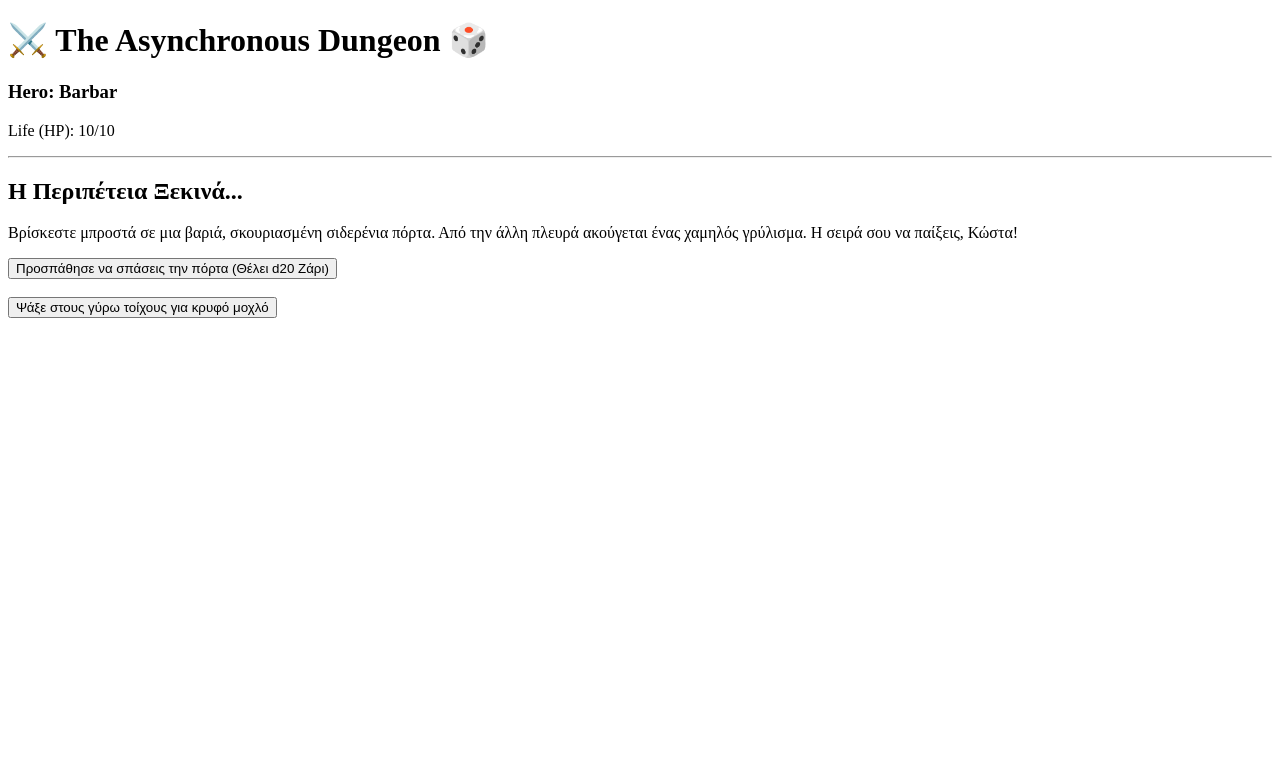
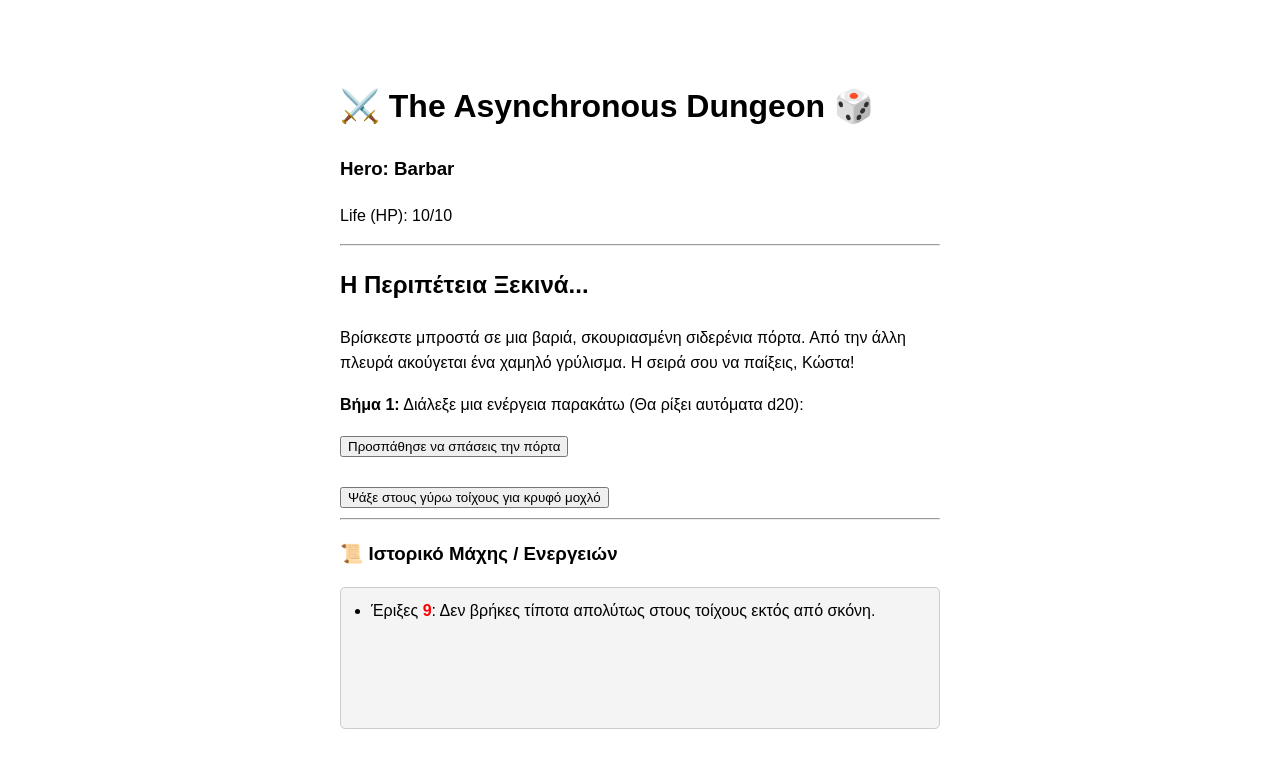
Before and after one commit to fotsvs/KFN, a plain HTML site: page index.HTML in a window 1280 px wide. Both pictures are taken after a click on the button "Ψάξε στους γύρω τοίχους για κρυφό μοχλό". Drawn offline with Linux system fonts and the light colour scheme.

Commit message:
Add styles and update game interaction elements
Add d20 dice mechanics and combat log

1. Λογική d20 (JavaScript): Προσθήκη συνάρτησης rollD20() που παράγει τυχαίο αριθμό 1-20.
2. Δυναμικά Αποτελέσματα: Τα κουμπιά ενεργειών τρέχουν πλέον τη ζαριά. Ανάλογα με το αποτέλεσμα (Success/Fail), ο παίκτης κερδίζει ή χάνει ζωή (HP).
3. Διαχείριση DOM: Η JavaScript ενημερώνει live το char-hp στην οθόνη χωρίς ανανέωση της σελίδας.
4. Ιστορικό (Combat Log): Προσθήκη ενός box που εμφανίζει live τα αποτελέσματα των ζαριών και την έκβαση της ενέργειας.

```diff
--- a/index.HTML
+++ b/index.HTML
@@ -3,6 +3,12 @@
 <head>
     <meta charset="UTF-8">
     <title>DnD Co-Op Adventure</title>
+    <style>
+        body { font-family: sans-serif; max-width: 600px; margin: 40px auto; padding: 20px; line-height: 1.6; }
+        .critical-hit { color: green; font-weight: bold; }
+        .critical-fail { color: red; font-weight: bold; }
+        #log-box { background: #f4f4f4; padding: 10px; border-radius: 5px; height: 120px; overflow-y: auto; border: 1px solid #ccc; }
+    </style>
 </head>
 <body>
 
@@ -15,24 +21,91 @@
         <p>Life (HP): <span id="char-hp">10</span>/10</p>
     </div>
 
-    <hr> <!-- Μια απλή οριζόντια γραμμή διαχωρισμού -->
+    <hr>
 
-    <!-- 3. ΤΟ ΚΕΙΜΕΝΟ ΤΗΣ ΙΣΤΟΡΙΑΣ (Εδώ θα εμφανίζεται τι γράφεις εσύ) -->
+    <!-- 3. ΤΟ ΚΕΙΜΕΝΟ ΤΗΣ ΙΣΤΟΡΙΑΣ -->
     <div id="story-box">
         <h2>Η Περιπέτεια Ξεκινά...</h2>
         <p id="story-text">
             Βρίσκεστε μπροστά σε μια βαριά, σκουριασμένη σιδερένια πόρτα.
-            Από την άλλη πλευρά ακούγεται ένας χαμηλός γρύλισμα.
+            Από την άλλη πλευρά ακούγεται ένα χαμηλό γρύλισμα.
             Η σειρά σου να παίξεις, Κώστα!
         </p>
     </div>
 
     <!-- 4. ΚΟΥΜΠΙΑ ΕΝΕΡΓΕΙΑΣ -->
     <div id="actions-box">
-        <button id="btn-action-1">Προσπάθησε να σπάσεις την πόρτα (Θέλει d20 Ζάρι)</button>
+        <p><strong>Βήμα 1:</strong> Διάλεξε μια ενέργεια παρακάτω (Θα ρίξει αυτόματα d20):</p>
+        <button id="btn-action-1">Προσπάθησε να σπάσεις την πόρτα</button>
         <br><br>
         <button id="btn-action-2">Ψάξε στους γύρω τοίχους για κρυφό μοχλό</button>
     </div>
 
+    <hr>
+
+    <!-- 5. ΝΕΟ: ΙΣΤΟΡΙΚΟ ΖΑΡΙΑΣ & ΑΠΟΤΕΛΕΣΜΑΤΩΝ -->
+    <h3>📜 Ιστορικό Μάχης / Ενεργειών</h3>
+    <div id="log-box">
+        <p id="log-placeholder">Δεν έχει γίνει ακόμα κάποια ενέργεια...</p>
+        <ul id="log-list" style="padding-left: 20px; margin: 0;"></ul>
+    </div>
+
+    <!-- 🧠 Η JAVASCRIPT ΠΟΥ ΕΛΕΓΧΕΙ ΤΟ ΠΑΙΧΝΙΔΙ -->
+    <script>
+        // Αποθηκεύουμε τα στοιχεία της HTML σε μεταβλητές της JavaScript
+        const btn1 = document.getElementById('btn-action-1');
+        const btn2 = document.getElementById('btn-action-2');
+        const hpSpan = document.getElementById('char-hp');
+        const logList = document.getElementById('log-list');
+        const logPlaceholder = document.getElementById('log-placeholder');
+
+        // Η τρέχουσα ζωή του παίκτη (ξεκινάει από 10)
+        let currentHp = 10;
+
+        // Συνάρτηση για τη ρίψη ζαριού d20 (1 έως 20)
+        function rollD20() {
+            return Math.floor(Math.random() * 20) + 1;
+        }
+
+        // Συνάρτηση που προσθέτει ένα μήνυμα στο Ιστορικό (Log)
+        function addToLog(message) {
+            logPlaceholder.style.display = 'none'; // Κρύβει το αρχικό κείμενο
+            const li = document.createElement('li');
+            li.innerHTML = message;
+            logList.appendChild(li);
+        }
+
+        // ΕΝΕΡΓΕΙΑ 1: Σπάσιμο Πόρτας
+        btn1.addEventListener('click', function() {
+            if (currentHp <= 0) return alert("Είσαι νεκρός! Δεν μπορείς να παίξεις.");
+
+            const roll = rollD20();
+
+            if (roll >= 12) {
+                // Επιτυχία!
+                addToLog(`Έριξες <span class="critical-hit">${roll}</span>: Έσπασες την πόρτα με επιτυχία και μπήκες στο επόμενο δωμάτιο!`);
+            } else {
+                // Αποτυχία - Χάνει 2 HP
+                currentHp = currentHp - 2;
+                if (currentHp < 0) currentHp = 0;
+                hpSpan.innerText = currentHp; // Ενημέρωση της οθόνης
+
+                addToLog(`Έριξες <span class="critical-fail">${roll}</span>: Η πόρτα ήταν πολύ σκληρή. Χτύπησες τον ώμο σου και έχασες 2 HP!`);
+            }
+        });
+
+        // ΕΝΕΡΓΕΙΑ 2: Ψάξιμο για Μοχλό
+        btn2.addEventListener('click', function() {
+            if (currentHp <= 0) return alert("Είσαι νεκρός!");
+
+            const roll = rollD20();
+
+            if (roll >= 10) {
+                addToLog(`Έριξες <span class="critical-hit">${roll}</span>: Βρήκες έναν κρυφό μοχλό! Η πόρτα ανοίγει αργά και αθόρυβα.`);
+            } else {
+                addToLog(`Έριξες <span class="critical-fail">${roll}</span>: Δεν βρήκες τίποτα απολύτως στους τοίχους εκτός από σκόνη.`);
+            }
+        });
+    </script>
 </body>
 </html>
```
